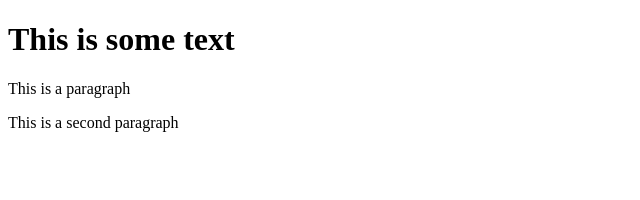
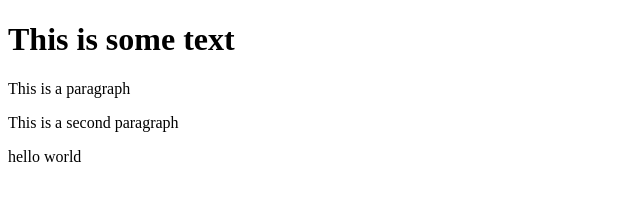
Before and after one commit to xockcin/git-test, a website: page index.html in a window 1280 px wide. Shown: the full height of the page, 0-640 px from the left. Drawn offline with Linux system fonts and the light colour scheme.

Commit message:
added json

```diff
--- a/index.html
+++ b/index.html
@@ -4,5 +4,6 @@
         <h1>This is some text</h1>
         <p>This is a paragraph</p>
         <p>This is a second paragraph</p>
+        <p>hello world</p>
     </body>
 </html>
```
Also changed, not shown: package.json (added, +24 -0 lines), 2 other files.
